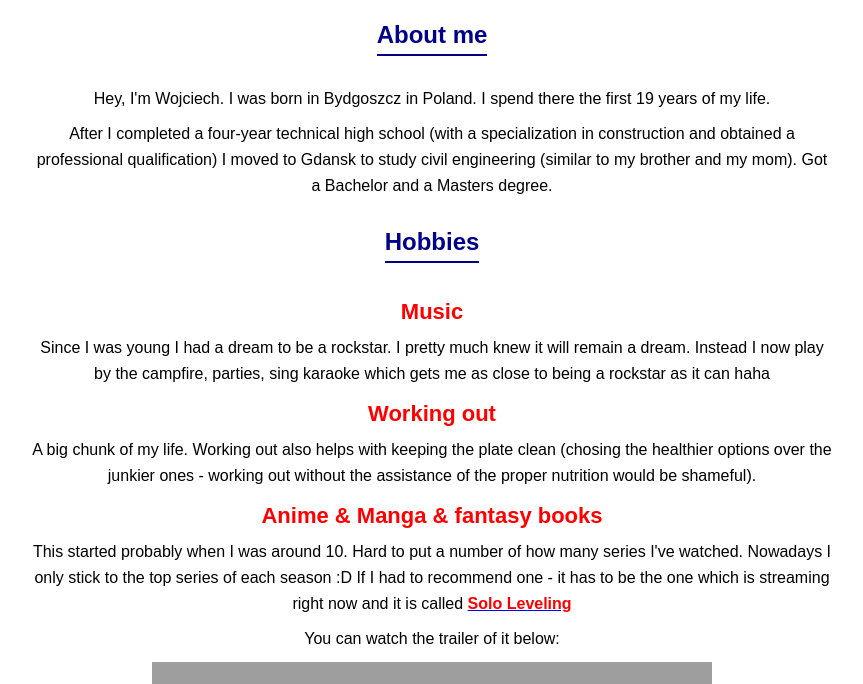
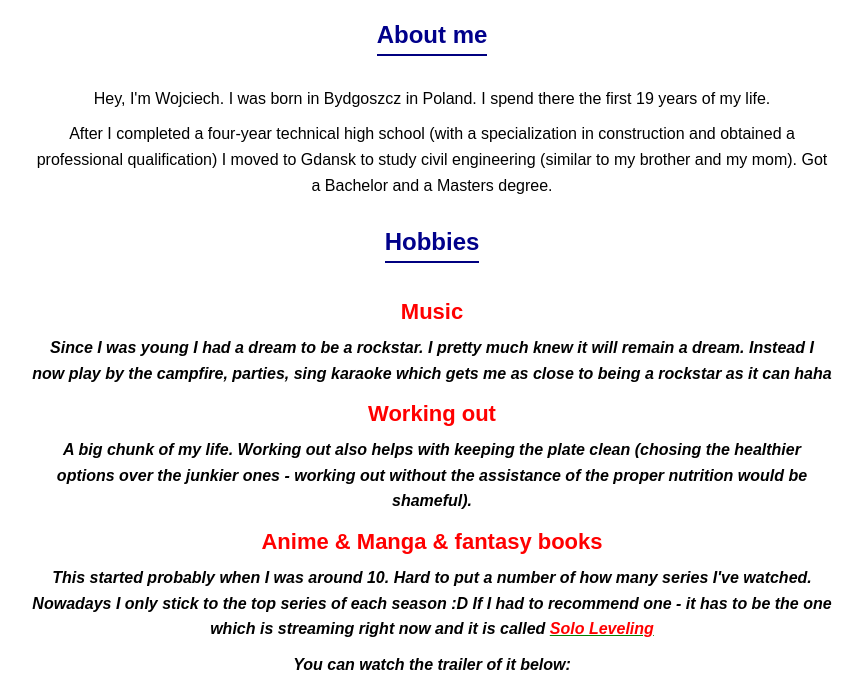
Before and after one commit to WojciechTechstarter/Basics_Recap, a plain HTML site: page index.html in a window 1280 px wide. Shown: the part 99-783 px from the top of the page, without its empty margins (208-1071 px from the left). Drawn offline with Linux system fonts and the light colour scheme; grey boxes are pictures that could not be loaded.

Commit message:
update css

```diff
--- a/index.css
+++ b/index.css
@@ -48,3 +48,47 @@ strong {
     box-shadow: 0 0 10px gray;
     margin: auto;
 }
+
+/* Descendant Combinator: styles all paragraphs inside ul */
+ul p {
+    font-style: italic;
+    color: gray;
+}
+
+/* Child Combinator: styles only direct child paragraphs of ul */
+ul>p {
+    font-weight: bold;
+    color: black;
+}
+
+/* Difference: Descendant applies to all nested p elements, while Child applies only to direct children. */
+
+/* Hover Pseudoclass: Changes link color on hover */
+a:hover {
+    color: darkred;
+    text-decoration: underline;
+}
+
+/* First-child Pseudoclass: Styles the first paragraph in each section */
+p:first-child {
+    font-weight: bold;
+    color: darkblue;
+}
+
+/* Marker Pseudoelement: Styles the bullet points of lists */
+li::marker {
+    color: navy;
+    font-size: 1.2em;
+}
+
+/* Selection Pseudoelement: Changes color when text is selected */
+::selection {
+    background-color: yellow;
+    color: black;
+}
+
+/* Attribute Selector: Styles external links */
+a[href^="http"] {
+    color: green;
+    font-weight: bold;
+}
```
